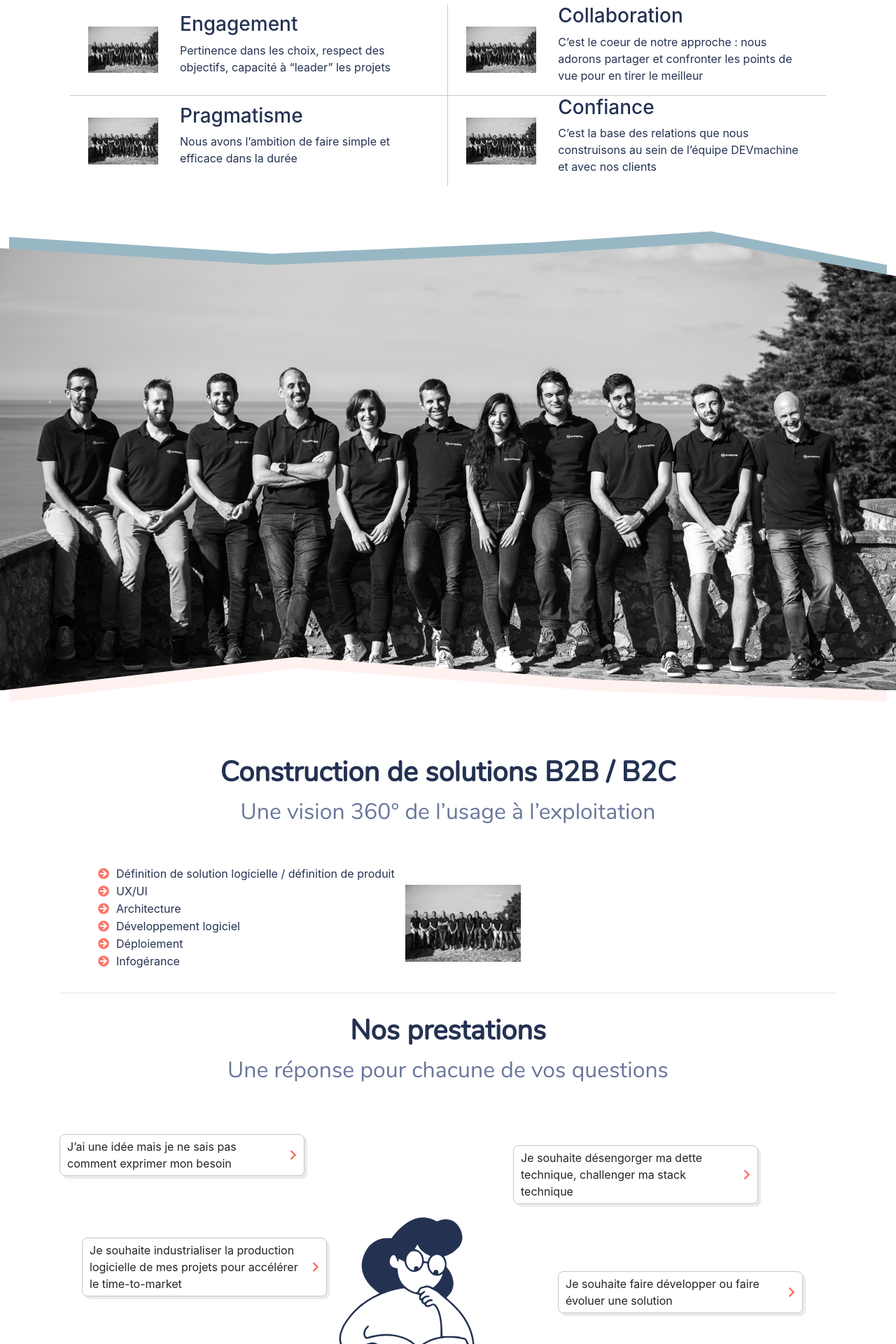
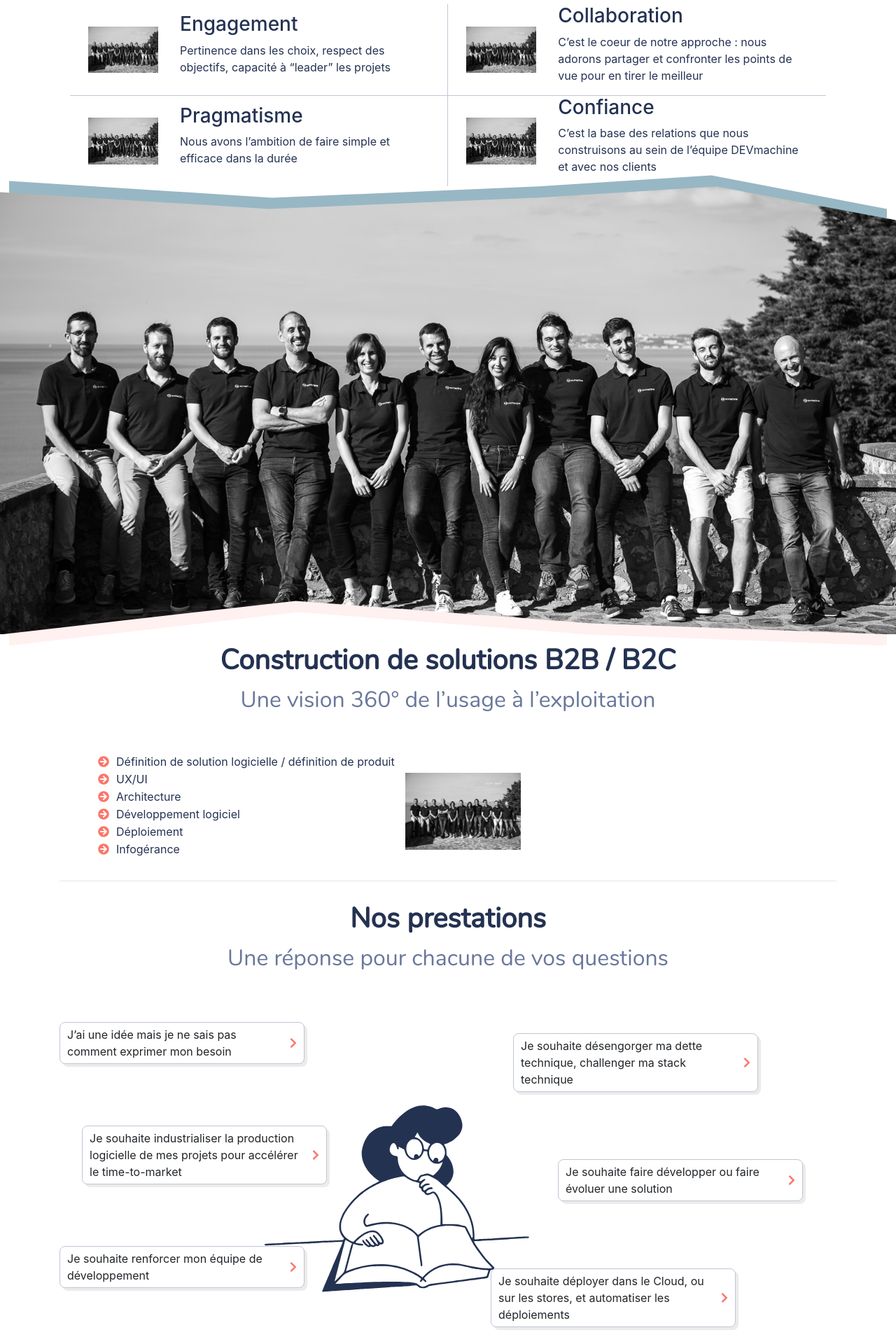
Before and after one commit to DEVmachine-fr/website, a Jekyll site: the page built from index.html, in a window 1280 px wide. Shown: the part 591-2511 px from the top of the page at 70% size. Built offline with Jekyll 4.4.1, drawn with Linux system fonts in a browser that asks for light colours; nearby versions of some CDN libraries.

Commit message:
fix: some margin fixes

```diff
--- a/_includes/navigation.html
+++ b/_includes/navigation.html
@@ -55,7 +55,7 @@
             <li class="nav-item">
               <a
                 class="nav-link"
-                href="/joinus"
+                href="/contact"
                 >Contact</a
               >
             </li>
--- a/_sass/_index.scss
+++ b/_sass/_index.scss
@@ -93,7 +93,6 @@
 // PHOTOS
 section#index-images {
   position: relative;
-  margin: 5rem 0;
 
   div.shape-container {
     height: $HEIGHT;
@@ -235,10 +234,11 @@
 
   div.img-container {
     text-align: right;
+    margin-top: -3rem;
+    margin-right: 4rem;
 
     img {
       width: 140px;
-      margin-right: 2rem;
     }
   }
 }
--- a/index.html
+++ b/index.html
@@ -92,8 +92,8 @@
 <section id="index-b2b">
     <div class="container">
         <div class="row">
-            <h1 class="ml-auto mr-auto section-heading">Construction de solutions B2B / B2C</h1>
-            <h2 class="ml-auto mr-auto section-subheading">Une vision 360° de l’usage à l’exploitation</h2>
+            <h1 class="section-heading">Construction de solutions B2B / B2C</h1>
+            <h2 class="section-subheading">Une vision 360° de l’usage à l’exploitation</h2>
         </div>
         <div class="col-12 d-flex align-items-center mt-5">
             <ul class="arrow-list">
@@ -116,11 +116,11 @@
 </div>
 
 <!-- PRESTATIONS -->
-<section id="index-prestations">
+<section id="index-prestations" class="pb-0">
     <div class="container">
         <div class="row">
-            <h1 class="ml-auto mr-auto section-heading">Nos prestations</h1>
-            <h2 class="ml-auto mr-auto section-subheading">Une réponse pour chacune de vos questions</h2>
+            <h1 class="section-heading">Nos prestations</h1>
+            <h2 class="section-subheading">Une réponse pour chacune de vos questions</h2>
         </div>
         <div class="questions">
             <div class="question-item-container">
@@ -176,8 +176,8 @@
 <section id="index-savoir-faire">
     <div class="container">
         <div class="row">
-            <h1 class="ml-auto mr-auto section-heading">Nos savoir-faire</h1>
-            <h2 class="ml-auto mr-auto section-subheading">Compétences et soft skills</h2>
+            <h1 class="section-heading">Nos savoir-faire</h1>
+            <h2 class="section-subheading">Compétences et soft skills</h2>
         </div>
         <div class="col-12 skill-items">
             <div class="col-lg-6 col-md-12 skill-item">
@@ -209,7 +209,7 @@
 </section>
 
 <!-- EN SAVOIR PLUS -->
-<section id="index-savoir-plus mt-5 mb-5">
+<section id="index-savoir-plus">
     <div class="container">
         <div class="row">
             <div class="col-6">
--- a/pages/savoir-faire.html
+++ b/pages/savoir-faire.html
@@ -3,7 +3,7 @@
 permalink: /savoir-faire/
 title: Savoir Faire
 ---
-<section id="savoir-faire-intro" class="intro">
+<section id="savoir-faire-intro">
   <div class="container">
     <div class="row">
       <div class="col-md-6 col-sm-12">
```
Also changed, not shown: pages/offre.html (+7 -7 lines).
